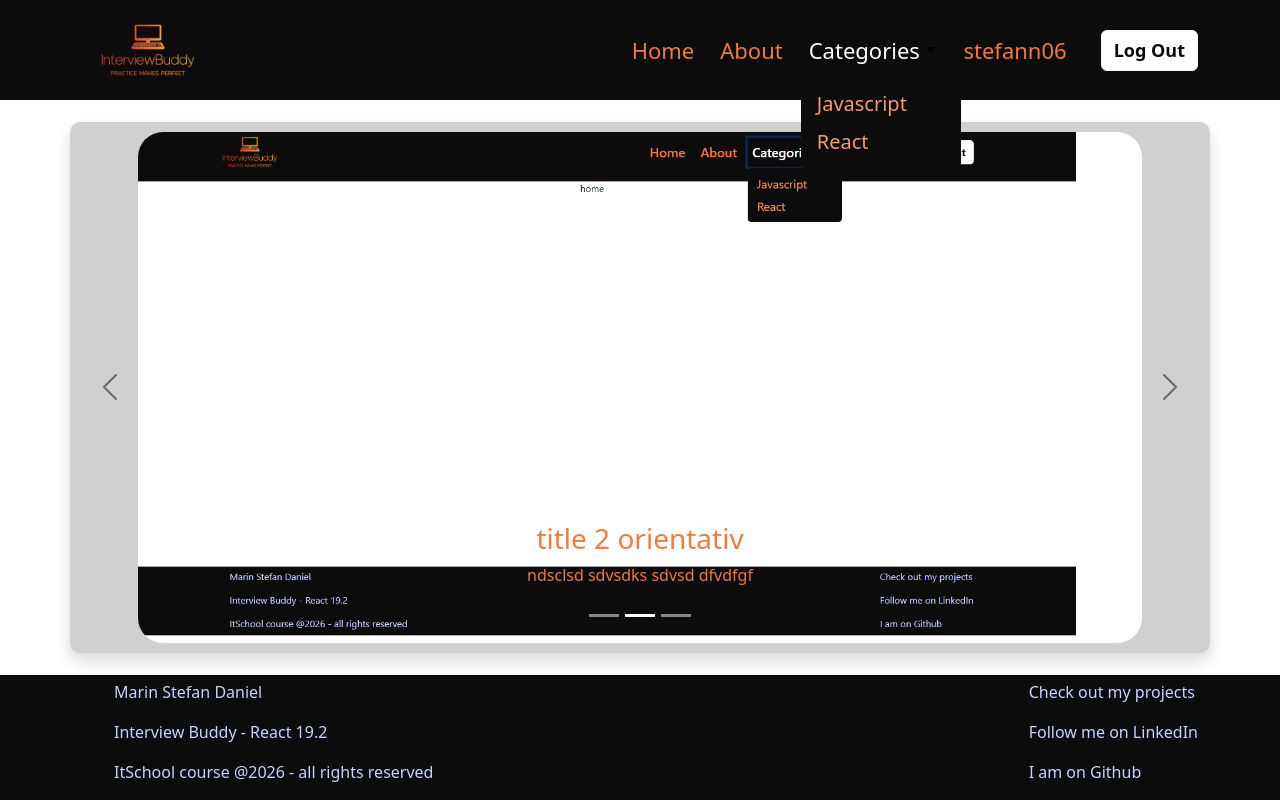
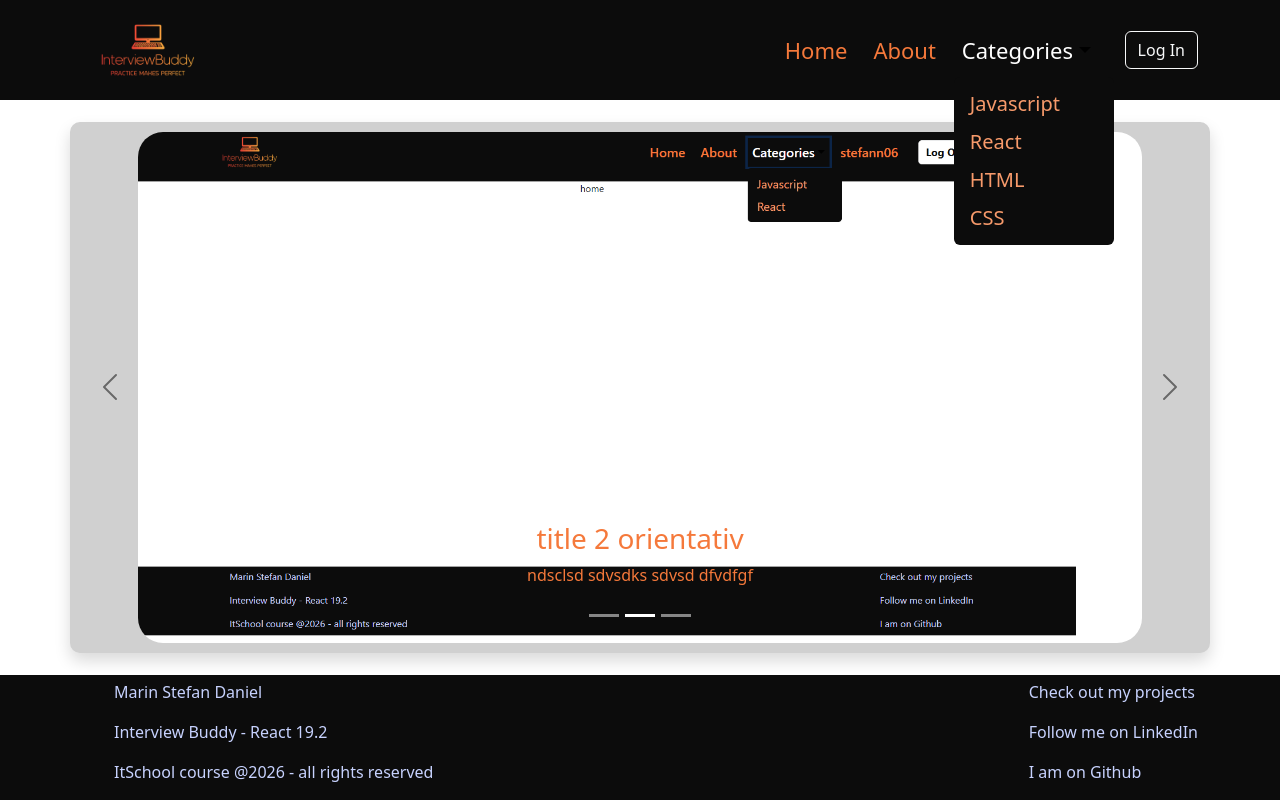
Before and after one commit to marin-stefan/InterviewBuddy, a React (Vite) app: page / in a window 1280 px wide. Both pictures are taken after a click on the button "Categories". Built offline with nearby package versions, Linux system fonts and the light colour scheme.

Commit message:
added avatar in user info, modified links in header

```diff
--- a/src/components/Header/Header.jsx
+++ b/src/components/Header/Header.jsx
@@ -5,13 +5,8 @@ import LogoImage from "../../assets/interviewBuddy.png";
 import { useNavigate } from "react-router-dom";
 
 export default function Header() {
-    const isLogged = true;
+    const isLogged = false;
     const navigate = useNavigate();
-
-    function logoutUser() {
-        // logout logic pun aici
-        navigate("/", {repalce: true})
-    }
 
     return (
         <header>
@@ -61,34 +56,50 @@ export default function Header() {
                                         </Dropdown.Item>
                                         <Dropdown.Item
                                             as={Link}
-                                            to="/category/javascript"
+                                            to="/category/react"
                                         >
                                             <span className="drop-option">
                                                 React
                                             </span>
                                         </Dropdown.Item>
+                                        <Dropdown.Item
+                                            as={Link}
+                                            to="/category/html"
+                                        >
+                                            <span className="drop-option">
+                                                HTML
+                                            </span>
+                                        </Dropdown.Item>
+                                        <Dropdown.Item
+                                            as={Link}
+                                            to="/category/css"
+                                        >
+                                            <span className="drop-option">
+                                                CSS
+                                            </span>
+                                        </Dropdown.Item>
                                     </Dropdown.Menu>
                                 </Dropdown>
                             </li>
+                            {isLogged && (
                                 <li className="nav-item">
                                     <Link to="/user" className="nav-link">
                                         <span>stefann06</span>
                                     </Link>
                                 </li>
+                            )}
+                            {!isLogged && (
                                 <li className="nav-item ms-lg-3">
                                     <div className="log-btn">
-                                    {isLogged && (
-                                        <button className="btn btn-s log-btn btn-outline-light" onClick={logoutUser}>
-                                            Log Out
-                                        </button>
-                                    )}
-                                    {!isLogged && (
-                                        <button className="btn btn-s log-btn btn-outline-light">
-                                            Login
-                                        </button>
-                                    )}
+                                        <Link
+                                            to="/login"
+                                            className="btn btn-s log-btn btn-outline-light"
+                                        >
+                                            Log In
+                                        </Link>
                                     </div>
                                 </li>
+                            )}
                         </ul>
                     </div>
                 </div>
```
Also changed, not shown: src/assets/Avatar.png (added). Lines whose indentation alone changed are shown as unchanged.
